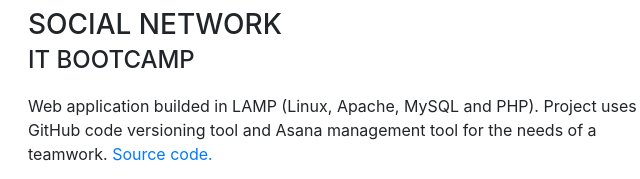
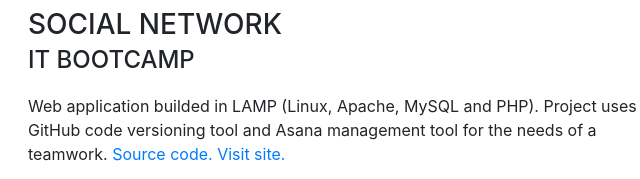
Before and after one commit to NikolaGergic/NikolaGergic.github.io, a website with bundled scripts: page index.html in a window 1280 px wide. Shown: the part 1902-2081 px from the top of the page, 292-932 px from the left. Built offline with nearby package versions, Linux system fonts and the light colour scheme; a web font is replaced by a local one.

Commit message:
Azuriranje

```diff
--- a/index.html
+++ b/index.html
@@ -165,6 +165,7 @@
                 <p>
                 Web application builded in LAMP (Linux, Apache, MySQL and PHP). Project uses GitHub code versioning tool and Asana management tool for the needs of a teamwork.
                 <a href="https://github.com/lapec/social-network/tree/hosting_fixes" target="_blank">Source code.</a>
+                <a href="http://socnet.byethost4.com/" target="_blank">Visit site.</a>
                 </p>
             </div>
             <div class="resume-date text-md-right">
```
